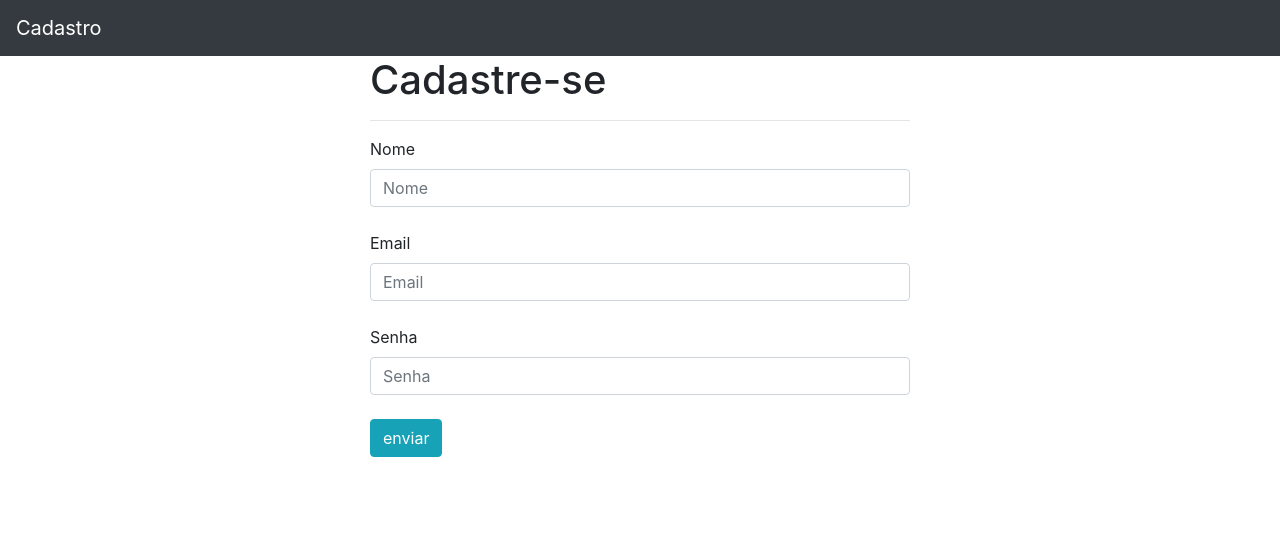
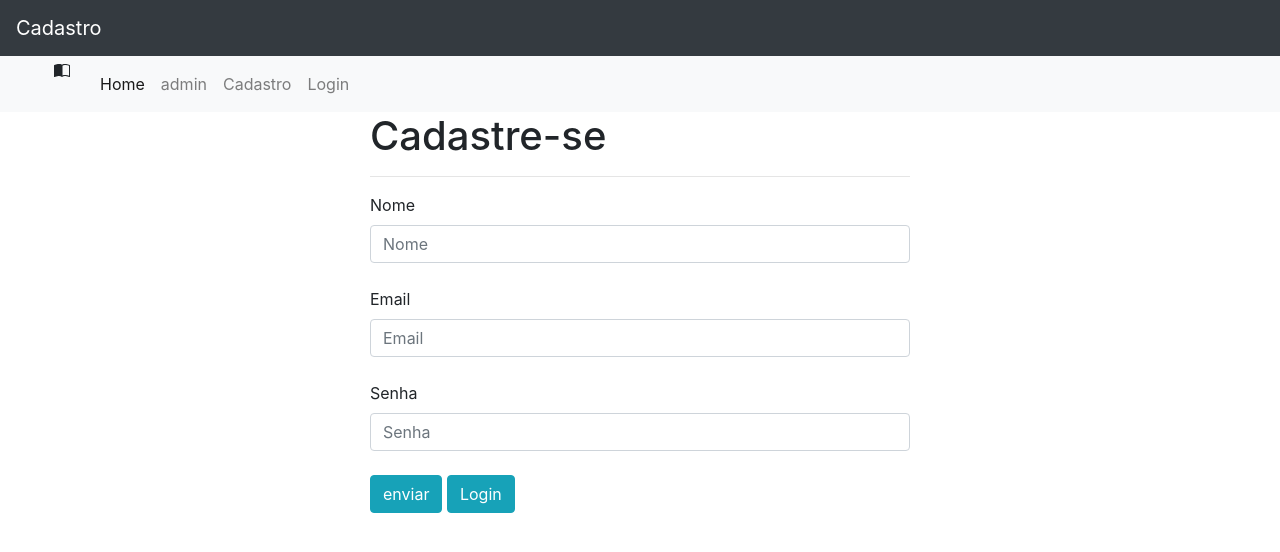
Before and after one commit to Josenilsonfariasx/bibliotecaDjango, a Django app: page /auth/cadastro/ in a window 1280 px wide. Shown: the top 552 px of the page. Run offline with Django 4.2, Linux system fonts and the light colour scheme.

Commit message:
Manutenção no template cadastro e base.html

```diff
--- a/templates/base.html
+++ b/templates/base.html
@@ -13,9 +13,26 @@
   </head>
   <body>
 
-    <nav class="navbar navbar-dark bg-dark">
-        <a class="navbar-brand" href="#">Cadastro</a>
+
+
+    <nav class="navbar navbar-expand-lg navbar-light bg-light">
+      <a class="navbar-brand" href="#"></a>
+      <button class="navbar-toggler" type="button" data-toggle="collapse" data-target="#navbarNavAltMarkup" aria-controls="navbarNavAltMarkup" aria-expanded="false" aria-label="Toggle navigation">
+        <span class="navbar-toggler-icon"></span>
+      </button>
+      <div class="collapse navbar-collapse" id="navbarNavAltMarkup">
+        <div class="navbar-nav">
+          <svg xmlns="http://www.w3.org/2000/svg" width="60" height="16" fill="currentColor" class="bi bi-book-half" viewBox="0 1 16 16">
+            <path d="M8.5 2.687c.654-.689 1.782-.886 3.112-.752 1.234.124 2.503.523 3.388.893v9.923c-.918-.35-2.107-.692-3.287-.81-1.094-.111-2.278-.039-3.213.492V2.687zM8 1.783C7.015.936 5.587.81 4.287.94c-1.514.153-3.042.672-3.994 1.105A.5.5 0 0 0 0 2.5v11a.5.5 0 0 0 .707.455c.882-.4 2.303-.881 3.68-1.02 1.409-.142 2.59.087 3.223.877a.5.5 0 0 0 .78 0c.633-.79 1.814-1.019 3.222-.877 1.378.139 2.8.62 3.681 1.02A.5.5 0 0 0 16 13.5v-11a.5.5 0 0 0-.293-.455c-.952-.433-2.48-.952-3.994-1.105C10.413.809 8.985.936 8 1.783z"/>
+          </svg>
+          <a class="nav-item nav-link active" href="#">Home <span class="sr-only">(current)</span></a>
+          <a class="nav-item nav-link" href="http://127.0.0.1:8000/admin/">admin</a>
+          <a class="nav-item nav-link" href="{% url 'cadastro'%}">Cadastro</a>
+          <a class="nav-item nav-link" href="{% url 'login' %}">Login</a>
+        </div>
+      </div>
     </nav>
+
 
 
 
--- a/usuarios/templates/cadastro.html
+++ b/usuarios/templates/cadastro.html
@@ -3,7 +3,13 @@
 {%block 'titulo'%} Cadastro de Usuario {%endblock%}
 
 
+{% block 'head'%}
+<nav class="navbar navbar-dark bg-dark">
+    <a class="navbar-brand" href="#">Cadastro</a>
+</nav>
+{%endblock%}
 {%block 'conteudo'%}
+
 
 <div class = "container">
 
@@ -59,7 +65,7 @@
                 <input class="form-control" type ="password" placeholder = "Senha" name = "Senha"><br>
 
                 <input class="btn btn-info btn-red" type ="submit" value = "enviar">
-
+                <a href = "{% url 'login' %}" class = "btn btn-info btn-red">Login</a>
         </div>
 
         <div class = "col-md-3">
```
